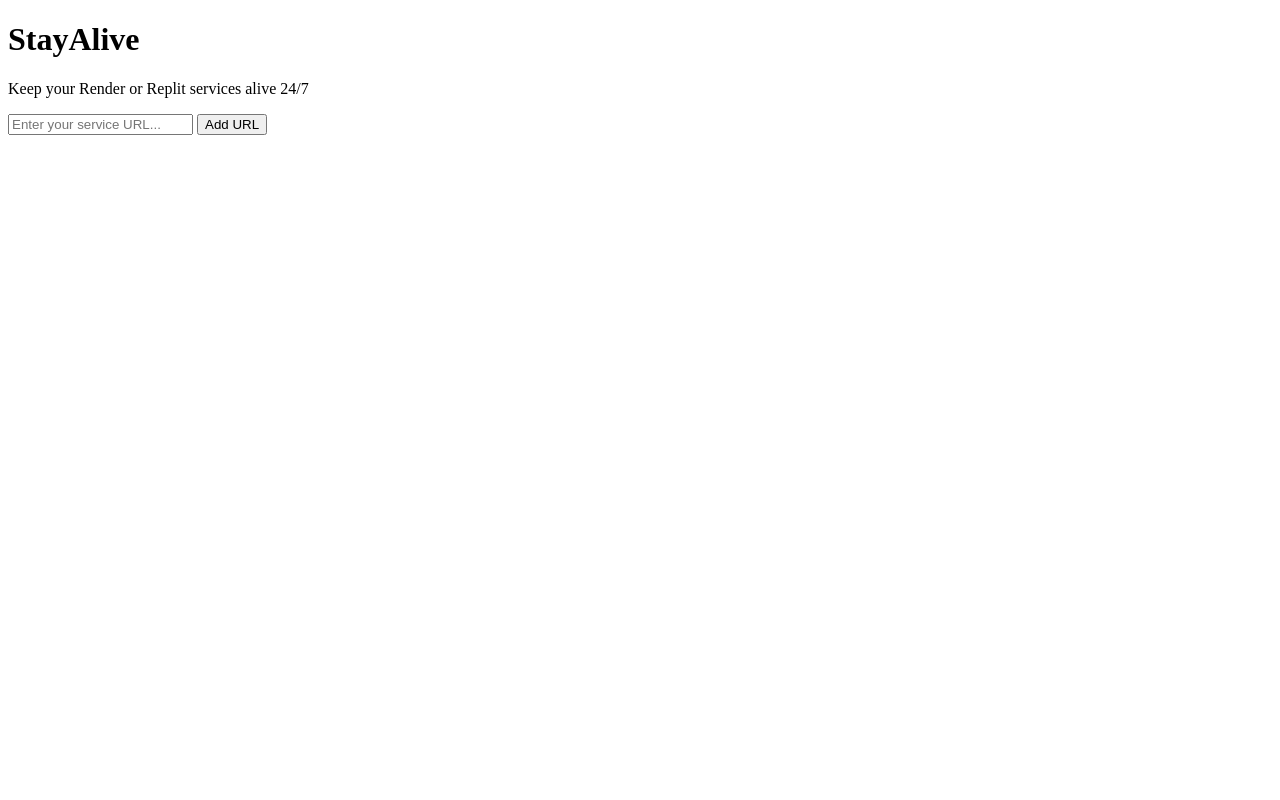
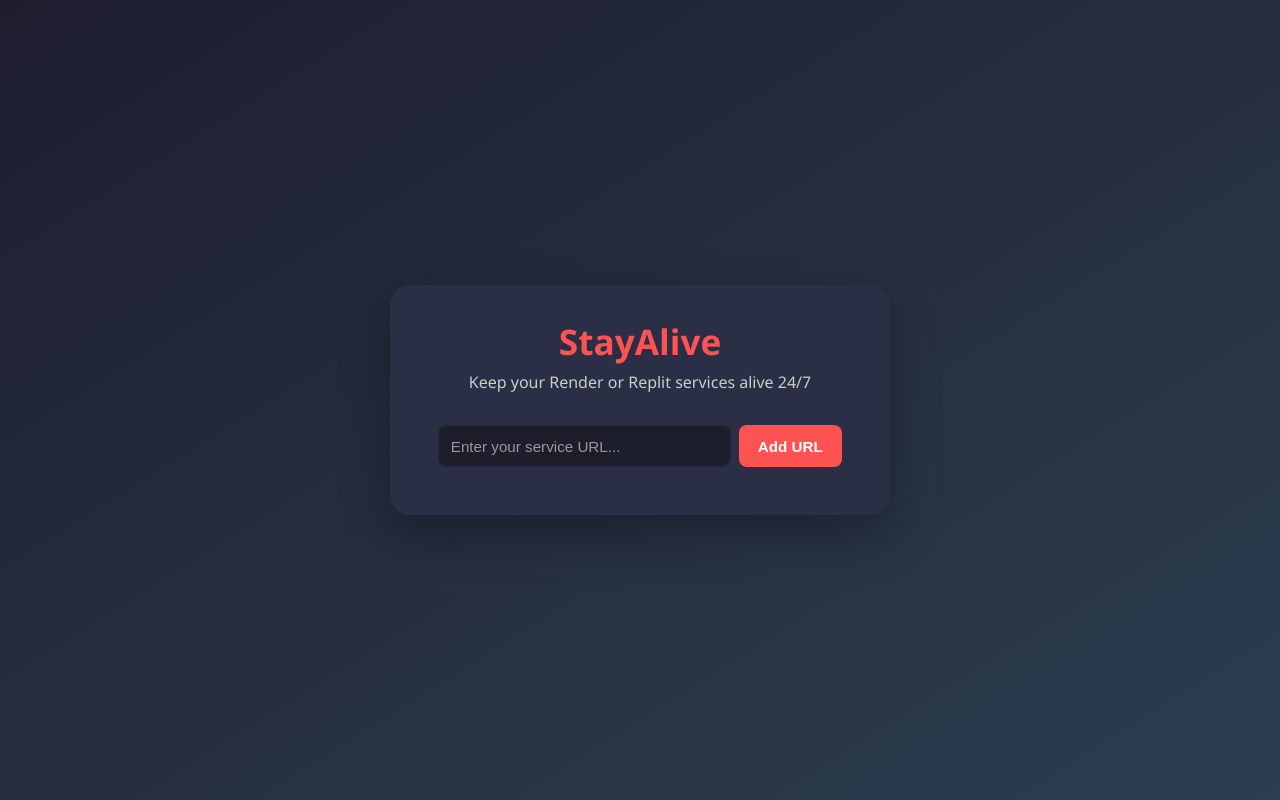
Before and after one commit to Gabimaru-Dev/stayalive, a website: page index.html in a window 1280 px wide. Drawn offline with Linux system fonts and the light colour scheme.

Commit message:
Update style.css

```diff
--- a/public/style.css
+++ b/public/style.css
@@ -1 +1,91 @@
 /* Ayodele David */
+/* public/style.css */
+
+* {
+  margin: 0;
+  padding: 0;
+  box-sizing: border-box;
+}
+
+body {
+  font-family: "Segoe UI", Roboto, Helvetica, sans-serif;
+  background: linear-gradient(to bottom right, #1e1e2f, #2c3e50);
+  color: #fff;
+  min-height: 100vh;
+  display: flex;
+  justify-content: center;
+  align-items: center;
+  padding: 2rem;
+}
+
+.container {
+  background: #2a2f45;
+  padding: 2rem 3rem;
+  border-radius: 20px;
+  box-shadow: 0 20px 50px rgba(0, 0, 0, 0.3);
+  max-width: 500px;
+  width: 100%;
+  text-align: center;
+}
+
+h1 {
+  font-size: 2.2rem;
+  color: #ff5252;
+  margin-bottom: 0.4rem;
+}
+
+.subtitle {
+  font-size: 1rem;
+  color: #ccc;
+  margin-bottom: 2rem;
+}
+
+form {
+  display: flex;
+  gap: 0.5rem;
+  margin-bottom: 1rem;
+}
+
+input[type="url"] {
+  flex: 1;
+  padding: 0.8rem;
+  border-radius: 8px;
+  border: none;
+  outline: none;
+  font-size: 0.95rem;
+  background-color: #1c1e2b;
+  color: #fff;
+  box-shadow: inset 0 0 3px rgba(255, 255, 255, 0.1);
+  transition: 0.3s ease;
+}
+
+input[type="url"]::placeholder {
+  color: #999;
+}
+
+input[type="url"]:focus {
+  background-color: #2d3248;
+  box-shadow: 0 0 0 2px #ff5252;
+}
+
+button {
+  background-color: #ff5252;
+  color: #fff;
+  border: none;
+  padding: 0.8rem 1.2rem;
+  font-size: 0.95rem;
+  font-weight: bold;
+  border-radius: 8px;
+  cursor: pointer;
+  transition: background 0.3s ease;
+}
+
+button:hover {
+  background-color: #ff3c3c;
+}
+
+.message {
+  margin-top: 1rem;
+  font-size: 0.95rem;
+  color: #8f8;
+}
```
